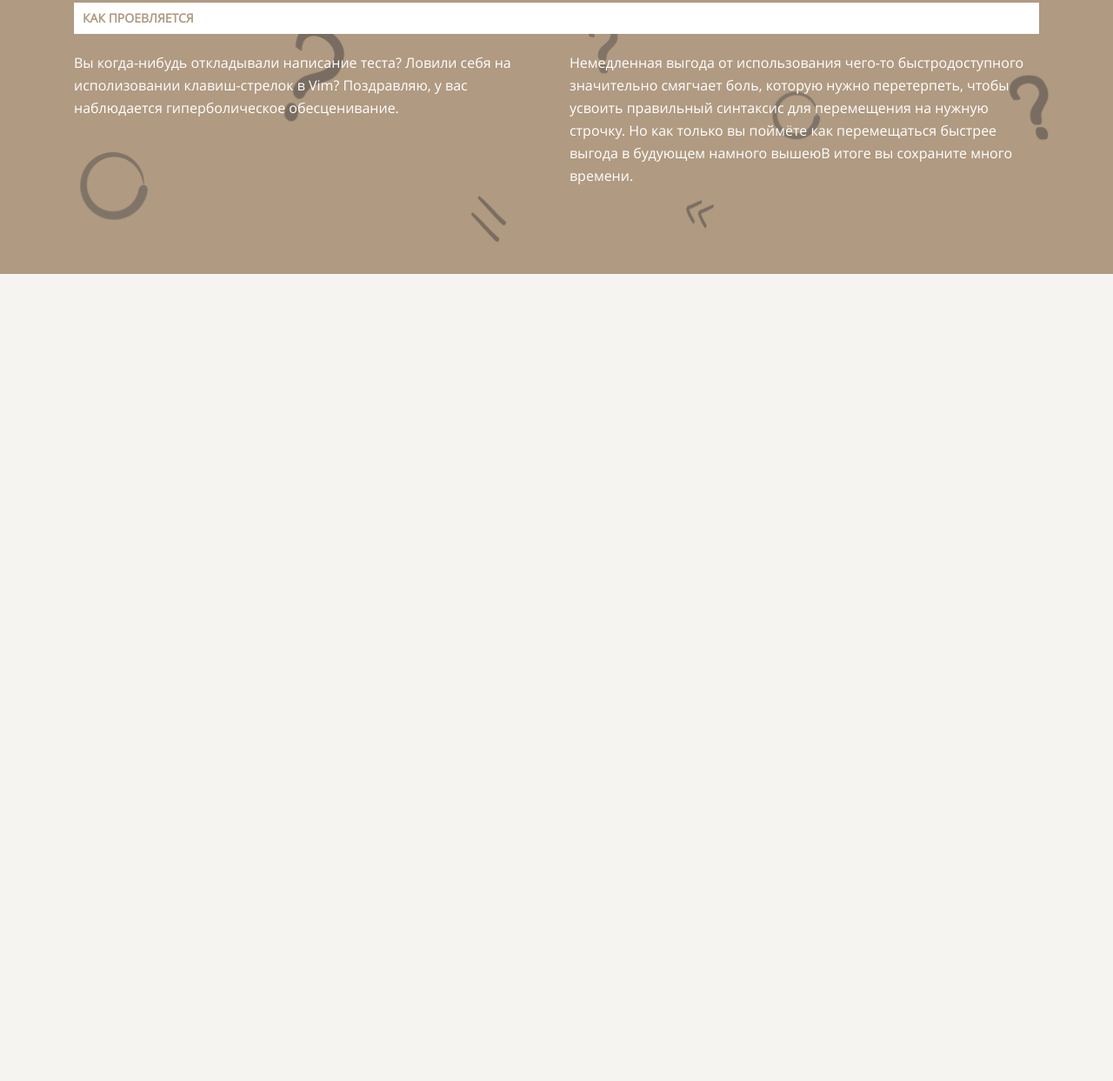
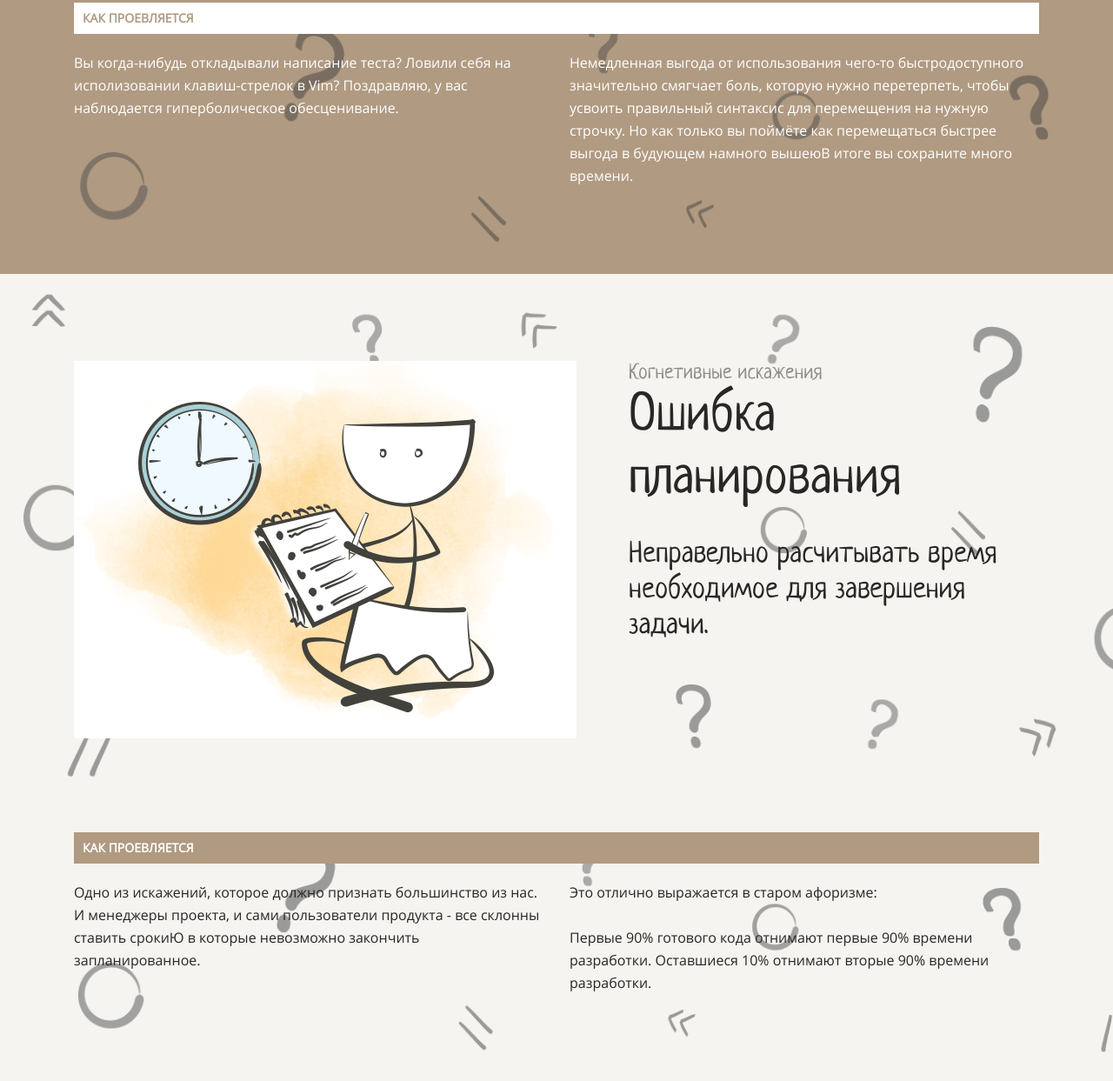
Before and after one commit to Alexander80-86/layout-designer-project-58, a website: page src/index.html in a window 1280 px wide. Shown: the part 6120-7363 px from the top of the page at 87% size. Before the commit the page ends 6435 px from the top, so only its background shows below. Drawn offline with Linux system fonts and the light colour scheme.

Commit message:
блок 8

```diff
--- a/src/index.html
+++ b/src/index.html
@@ -98,7 +98,7 @@
         </div>
 
         <div class="width-350 pg-24 bg-white height-348">
-          <a href="#">
+          <a href="#errors-in-planning">
             <div>
               <h1 class="fs-64 mg-0 ">5</h1>
               <h2 class="fs-34 mg-t-35 mg-b-16 color-primary">Ошибка планирования</h2>
@@ -258,5 +258,41 @@
 
   </section>
 
+  <section id="errors-in-planning" class="bg-img">
+    <div class="conteiner">
+
+      <div class="flex-box">
+        <div class="mg-right-30">
+          <img src="./assets/images/5.png" vertical-align: middle; alt="размышления">
+        </div>
+
+
+        <div class="mg-left-30">
+          <p class="f-neucha f-style-n f-weight-400 fs-24 l-height-29 color-gray mg-0">
+          Когнетивные искажения
+          </p>
+          <h1 class="fs-60 l-height-72 mg-0 mg-b-30">Ошибка планирования</h1>
+          <p class="f-neucha fs-34 f-style-n f-weight-400 l-height-41 mg-0">Неправельно расчитывать время необходимое для завершения задачи.</p>
+        </div>
+      </div>
+
+      <div>
+        <div>
+          <h2 class="f-open-sans f-style-n f-weight-700 fs-14 l-height-26 t-list-transform bg-brown mg-t-100 mg-b-20 pg-5-10 color-white">как проевляется</h2>
+        </div>
+        <div class="flex-box">
+          <div class="width-540 mg-right-15">
+            <p class="mg-0 l-height-26  ">Одно из искажений, которое должно признать большинство из нас. И менеджеры проекта, и сами пользователи продукта - все склонны ставить срокиЮ в которые невозможно закончить запланированное.</p>
+          </div>
+          <div class="width-540 mg-left-15">
+            <p class="mg-0 l-height-26 ">Это отлично выражается в старом афоризме:<br><br>Первые 90% готового кода отнимают первые 90% времени  разработки. Оставшиеся 10% отнимают вторые 90% времени разработки.</p>
+          </div>
+        </div>
+      </div>
+    </div>
+
+
+  </section>
+
 </body>
 </html>
```
